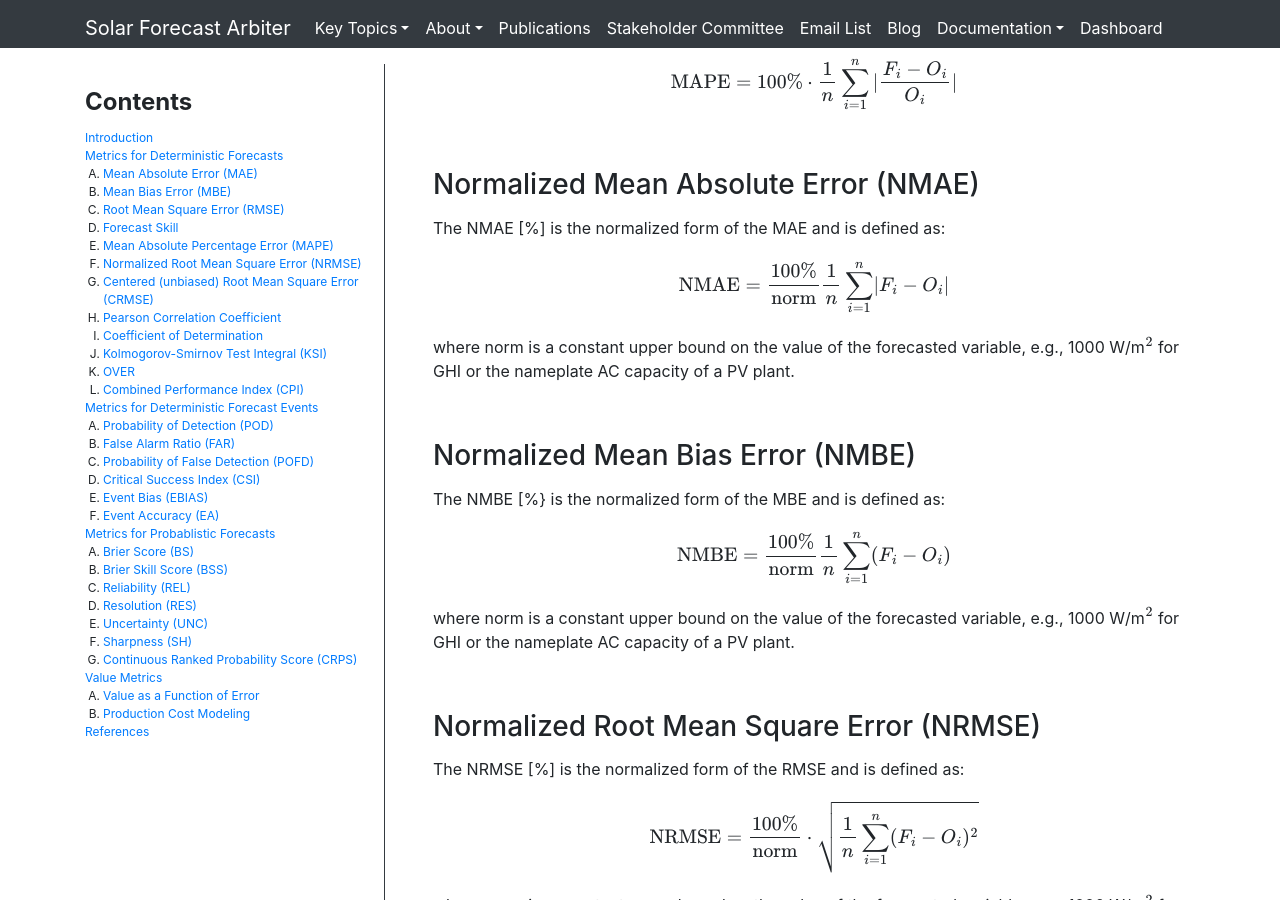
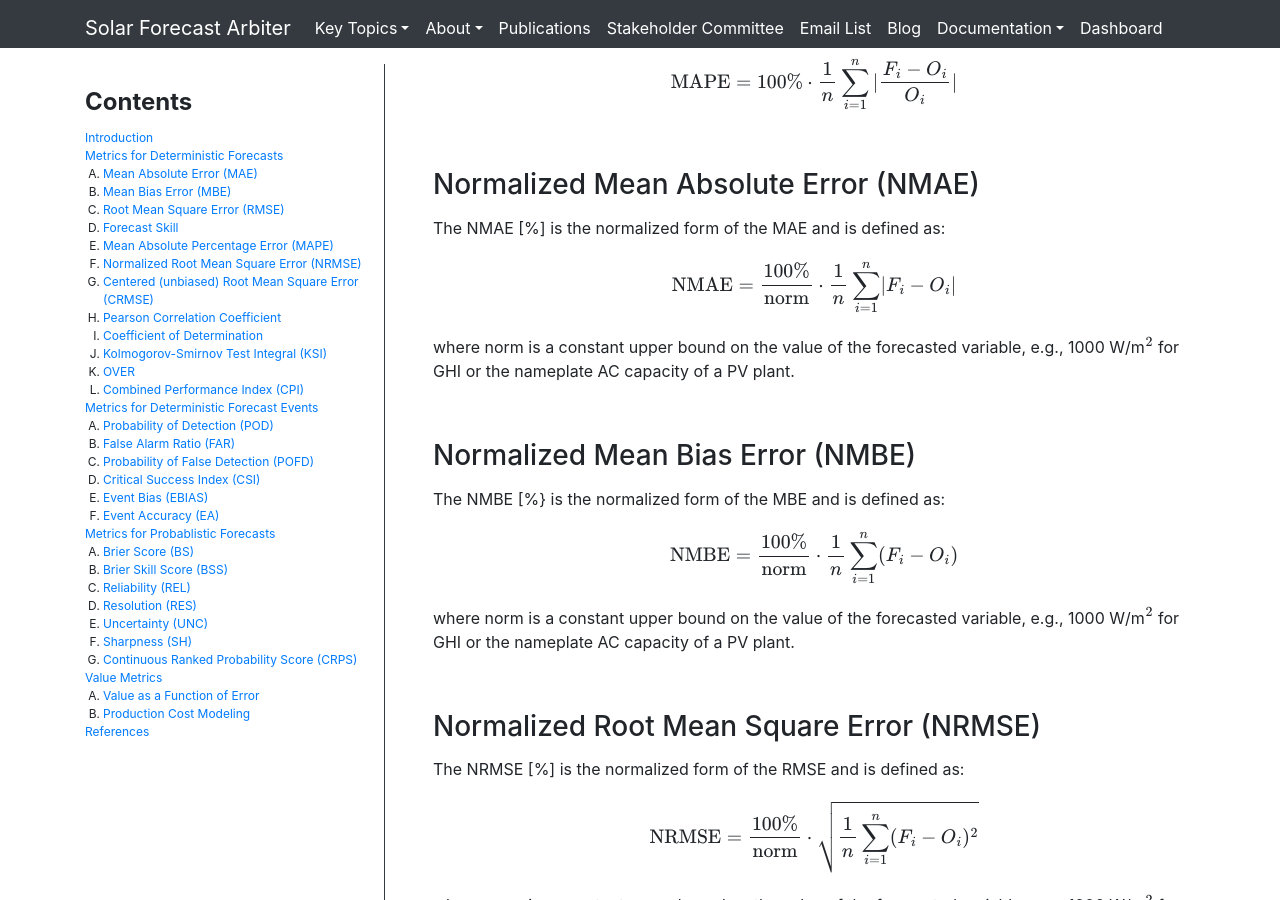
Before and after one commit to SolarArbiter/SolarArbiter.github.io, a Jekyll site: the page built from metrics.md, in a window 1280 px wide and 900 px high, scrolled down 1841 px. Built offline with Jekyll 4.4.1, drawn with Linux system fonts in a browser that asks for light colours; formulas are drawn with MathJax 3.

Commit message:
metrics: add missing dot in NMAE/NMBE equations

```diff
--- a/metrics.md
+++ b/metrics.md
@@ -68,7 +68,7 @@ $$ \text{MAPE} = 100\% \cdot \frac{1}{n} \sum_{i=1}^n | \frac{F_i - O_i}{O_i} |
 {: .anchor }
 The NMAE [%] is the normalized form of the MAE and is defined as:
 
-$$ \text{NMAE} = \frac{100\%}{\text{norm}} \frac{1}{n} \sum_{i=1}^n  \lvert F_i - O_i \rvert $$
+$$ \text{NMAE} = \frac{100\%}{\text{norm}} \cdot \frac{1}{n} \sum_{i=1}^n  \lvert F_i - O_i \rvert $$
 
 where norm is a constant upper bound on the value of the forecasted variable, e.g., 1000 W/m$$^2$$ for GHI or the nameplate AC capacity of a PV plant.
 
@@ -77,7 +77,7 @@ where norm is a constant upper bound on the value of the forecasted variable, e.
 {: .anchor }
 The NMBE [%} is the normalized form of the MBE and is defined as:
 
-$$ \text{NMBE} = \frac{100\%}{\text{norm}} \frac{1}{n} \sum_{i=1}^n (F_i - O_i) $$
+$$ \text{NMBE} = \frac{100\%}{\text{norm}} \cdot \frac{1}{n} \sum_{i=1}^n (F_i - O_i) $$
 
 where norm is a constant upper bound on the value of the forecasted variable, e.g., 1000 W/m$$^2$$ for GHI or the nameplate AC capacity of a PV plant.
 
```
